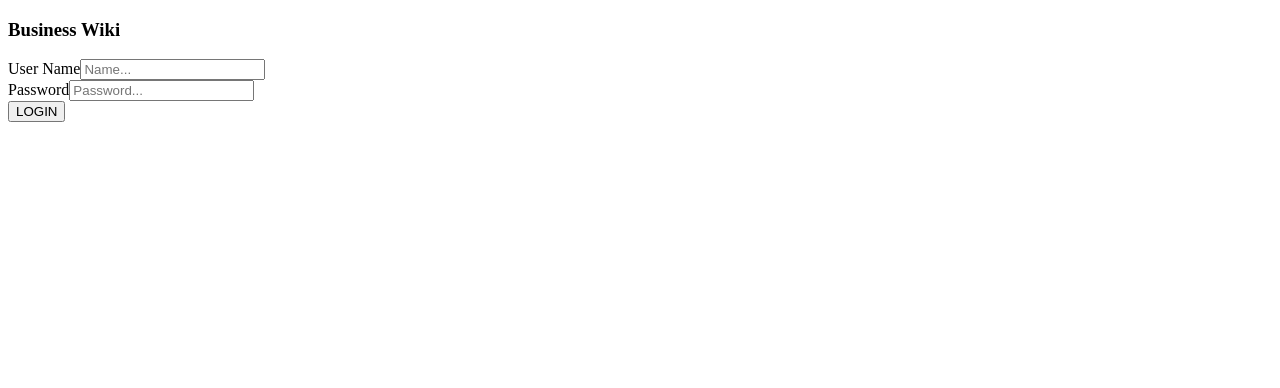
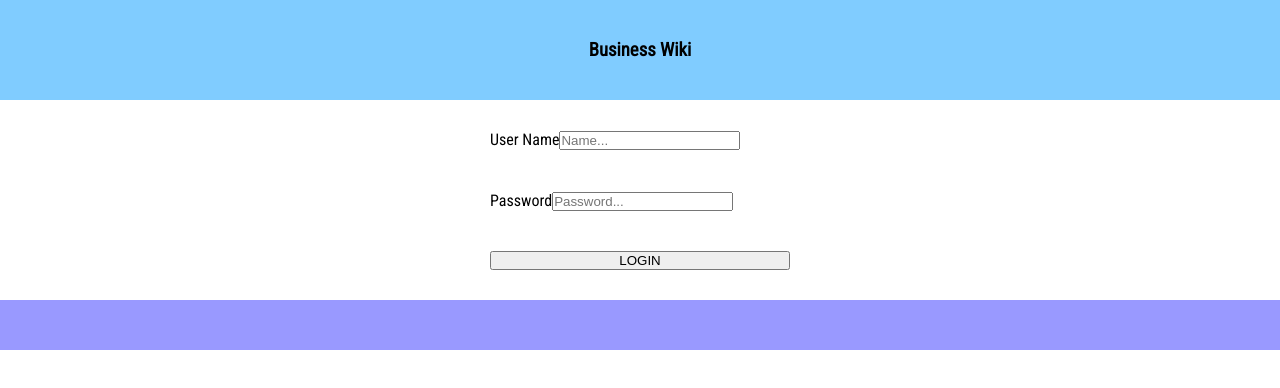
Before and after one commit to StraykerPL/BusinessWiki, a Next.js app in the folder business-wiki/: page / in a window 1280 px wide. Shown: the top 388 px of the page. Built offline with nearby package versions, Linux system fonts and the light colour scheme.

Commit message:
feat: Finish basic styling for login page
Create default styling file

```diff
--- a/business-wiki/package.json
+++ b/business-wiki/package.json
@@ -10,7 +10,7 @@
     "next": "latest",
     "react": "17.0.2",
     "react-dom": "17.0.2",
-    "react-router-dom": "^6.4.2"
+    "sass": "^1.55.0"
   },
   "devDependencies": {
     "@types/node": "^18.8.3",
--- a/business-wiki/pages/_app.tsx
+++ b/business-wiki/pages/_app.tsx
@@ -1,3 +1,4 @@
+import "../pages/styles.scss";
 import { AppProps } from 'next/app';
 import { useState } from 'react';
 import { UserContext } from '../shared/contexts/UserContext';
--- /dev/null
+++ b/business-wiki/pages/_document.tsx
@@ -0,0 +1,15 @@
+import { Html, Head, Main, NextScript } from 'next/document'
+
+export default function Document() {
+  return (
+    <Html>
+      <Head>
+        <link href="https://fonts.googleapis.com/css2?family=Roboto+Condensed&display=swap" rel="stylesheet" />
+      </Head>
+      <body>
+        <Main />
+        <NextScript />
+      </body>
+    </Html>
+  )
+}
--- a/business-wiki/pages/index.tsx
+++ b/business-wiki/pages/index.tsx
@@ -1,3 +1,5 @@
+import styles from "../shared/styles/index.module.scss";
+
 import Head from "next/head";
 import React, { FormEvent, useContext } from "react";
 import Input from "../shared/components/TextInput";
@@ -8,6 +10,7 @@ import { User } from "../shared/models/User";
 export default function App() {
   const router = useRouter();
   const context = useContext(UserContext);
+  const homeRoutePath = "/home";
 
   const loadDataToObjectAndContext = (e: FormEvent<HTMLFormElement>) => {
     const ok = e.target as typeof e.target & {
@@ -25,30 +28,30 @@ export default function App() {
 
     loadDataToObjectAndContext(e);
 
-    router.push("/home");
+    router.push(homeRoutePath);
   };
 
   return (
-    <div className="container">
+    <div className={styles.container}>
       <Head>
         <title>Business Wiki - Login</title>
         <link rel="icon" href="/favicon.ico" />
       </Head>
 
-      <main>
-        <header>
-        <h3>Business Wiki</h3>
+      <main className={styles.container__main}>
+        <header className={styles.container__mainheader}>
+          <h3>Business Wiki</h3>
         </header>
-        <section>
-          <form onSubmit={submitForm}>
-            <Input id="username" text="User Name" placeholder="Name..." />
-            <Input id="password" text="Password" placeholder="Password..." />
+        <section className={styles.container__maincontent}>
+          <form onSubmit={submitForm} className={styles.container__maincontentform}>
+            <Input id="username" type="text" text="User Name" placeholder="Name..." />
+            <Input id="password" type="password" text="Password" placeholder="Password..." />
             <button type="submit">LOGIN</button>
           </form>
         </section>
       </main>
 
-      <footer>
+      <footer className={styles.container__footer}>
       </footer>
     </div>
   );
--- a/business-wiki/pages/styles.scss
+++ b/business-wiki/pages/styles.scss
@@ -1,4 +1,9 @@
 * {
     margin: 0;
     padding: 0;
+    box-sizing: border-box;
 }
+
+body {
+    font-family: 'Roboto Condensed', sans-serif;
+}
--- a/business-wiki/shared/components/TextInput.tsx
+++ b/business-wiki/shared/components/TextInput.tsx
@@ -1,13 +1,14 @@
 const TextInput = (
     props: {
         id: string;
+        type: string;
         text: string;
         placeholder: string;
     }) => {
     return (
         <div className="input">
             <label htmlFor={props.id}>{props.text}</label>
-            <input id={props.id} name={props.id} type="text" placeholder={props.placeholder} required />
+            <input id={props.id} name={props.id} type={props.type} placeholder={props.placeholder} required />
         </div>
     );
 };
--- /dev/null
+++ b/business-wiki/shared/styles/index.module.scss
@@ -0,0 +1,35 @@
+.container {
+    &__main {
+        &header {
+            display: flex;
+            flex-direction: row;
+            justify-content: space-evenly;
+            align-items: center;
+            height: 100px;
+            text-align: center;
+            padding: 20px;
+            background-color: #80ccff;
+        }
+
+        &content {
+            display: flex;
+            flex-direction: row;
+            justify-content: space-evenly;
+            width: 100%;
+
+            &form {
+                display: flex;
+                flex-direction: column;
+                justify-content: space-evenly;
+                height: 200px;
+                width: 300px;
+                row-gap: 10px;
+            }
+        }
+    }
+
+    &__footer {
+        height: 50px;
+        background-color: #9999ff;
+    }
+}
```
Also changed, not shown: 1 other file (tests, documents, lock files or other folders).
